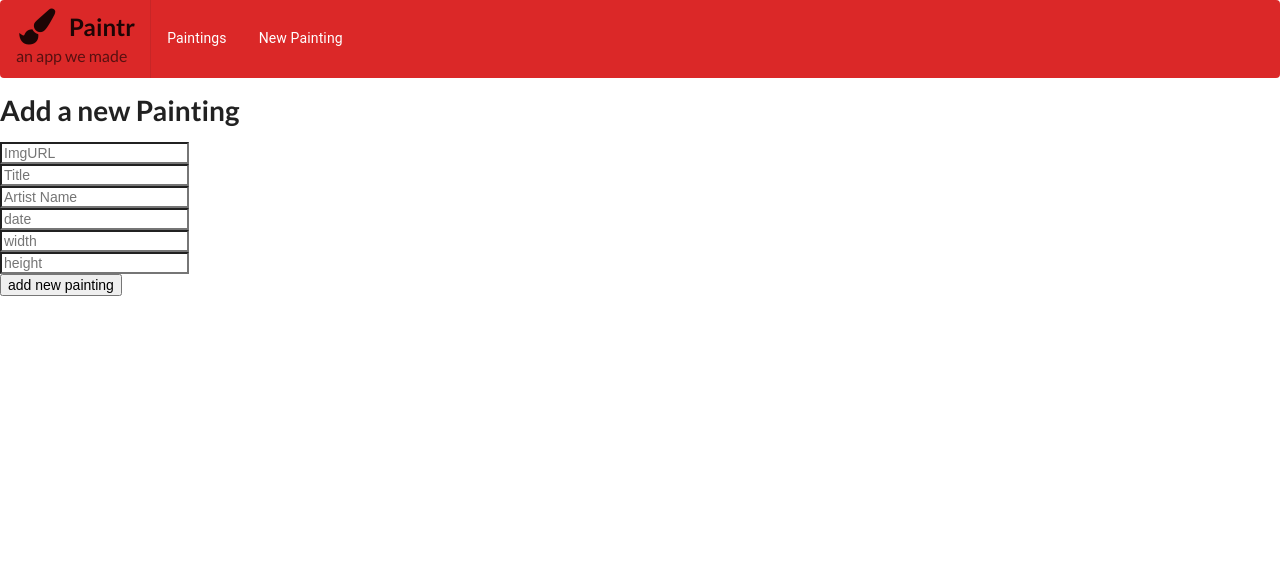
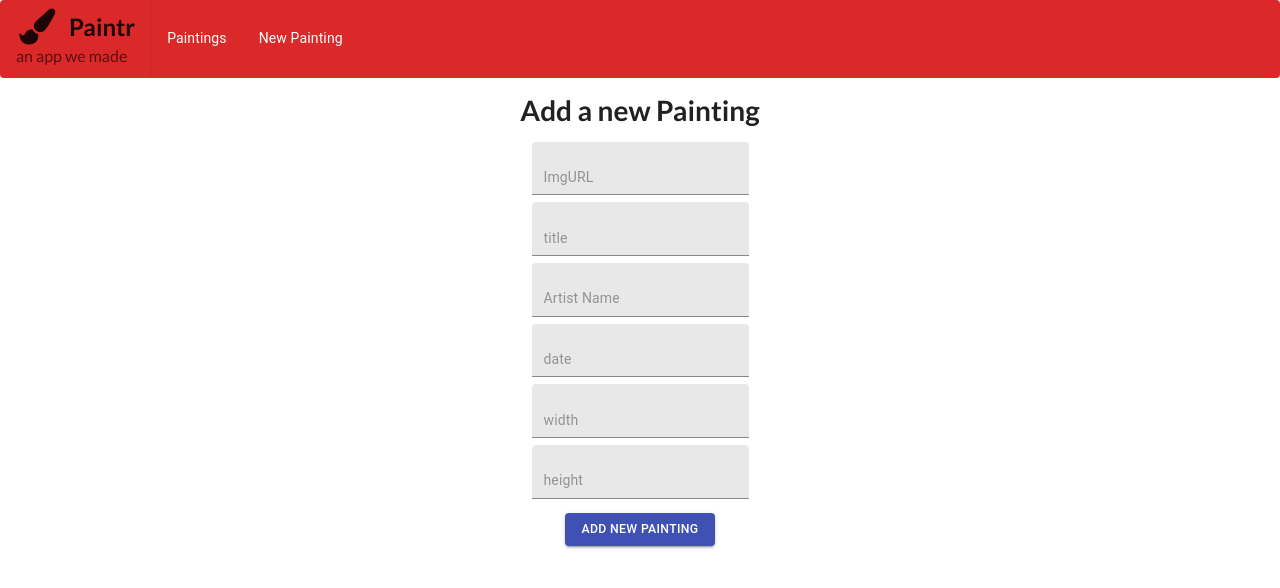
Before and after one commit to DakotaLMartinez/paintr_react, a React (Create React App) app: page /paintings/new in a window 1280 px wide. Shown: the top 588 px of the page. Built offline with nearby package versions, Linux system fonts and the light colour scheme.

Commit message:
add styling to PaintingForm

```diff
--- a/src/PaintingForm.js
+++ b/src/PaintingForm.js
@@ -1,56 +1,110 @@
 // import useState hook to initialize our states and make them re-settable
 import { useState } from 'react';
+import { TextField, Container, Box, Button } from '@material-ui/core';
 
 function PaintingForm() {
     // create a state to keep track of ImgURL
     // const [stateName, setterMethod] = useState(initialStateValue);
 
   const [imgUrl, imgUrlSetter] = useState("");
-
-    // console.log(`My current imgUrl state is ${imgUrl}`);
-
-    // create a callback function that will trigger updates
-    // to our imgUrl state as we make changes to our "ImgURL"
-    // input
-    function handleImgUrl(event) {
-        // event => onChange, keystroke change
-        // target => where the event takes place, <input>
-        // value => what exists inside of our <input> at the
-        //          time of the onChange event
-
-        // passing in the input value at the time of the onChange
-        // event to be our new "imgUrl" state
-        imgUrlSetter(event.target.value);
-
-        // console.log(imgUrl);
-    }
+  const [title, titleSetter] = useState("");
+  const [artistName, artistNameSetter] = useState("");
+  const [date, dateSetter] = useState("");
+  const [width, widthSetter] = useState("");
+  const [height, heightSetter] = useState("");
 
   return(
-        <div>
+    <Container>
+      <Box
+        mx="auto"
+        // width={1 / 2}
+        align="center"
+      >
         <h1> Add a new Painting</h1>
 
         <form>
           {/* Controlled Input */}
-                <input
+            <TextField
               type="text"
               placeholder="ImgURL"
-                    onChange={handleImgUrl}
+              variant="filled"
+              onChange={(e) => imgUrlSetter(e.target.value)}
               value={imgUrl}
-                /><br/>
+              style={{
+                margin: "0.5em 0",
+                display: "block"
+              }}
+            />
 
-                {/* Uncontrolled Input */}
-                <input type="text" placeholder="Title"/><br/>
 
-                {/* Uncontrolled Input */}
-                <input type="text" placeholder="Artist Name"/><br/>
+            <TextField
+              type="text"
+              placeholder="title"
+              variant="filled"
+              onChange={e => titleSetter(e.target.value)}
+              value={title}
+              style={{
+                margin: "0.5em 0",
+                display: "block"
+              }}
+            />
 
-                <input type="text" placeholder="date"/><br/>
-                <input type="text" placeholder="width"/><br/>
-                <input type="text" placeholder="height"/><br/>
 
-                <input type="submit" value="add new painting"/>
+            <TextField
+              type="text"
+              placeholder="Artist Name"
+              variant="filled"
+              onChange={e => artistNameSetter(e.target.value)}
+              value={artistName}
+              style={{
+                margin: "0.5em 0",
+                display: "block"
+              }}
+            />
+
+
+            <TextField
+              type="text"
+              placeholder="date"
+              variant="filled"
+              onChange={e => dateSetter(e.target.value)}
+              value={date}
+              style={{
+                margin: "0.5em 0",
+                display: "block"
+              }}
+            />
+
+
+            <TextField
+              type="text"
+              placeholder="width"
+              variant="filled"
+              onChange={e => widthSetter(e.target.value)}
+              value={width}
+              style={{
+                margin: "0.5em 0",
+                display: "block"
+              }}
+            />
+
+
+            <TextField
+              type="text"
+              placeholder="height"
+              variant="filled"
+              onChange={e => heightSetter(e.target.value)}
+              value={height}
+              style={{
+                margin: "0.5em 0 1em",
+                display: "block"
+              }}
+            />
+
+          <Button variant="contained" color="primary" type="submit">Add New Painting</Button>
         </form>
-        </div>
+      </Box>
+    </Container>
   )
 }
 
```
Lines whose indentation alone changed are shown as unchanged.
